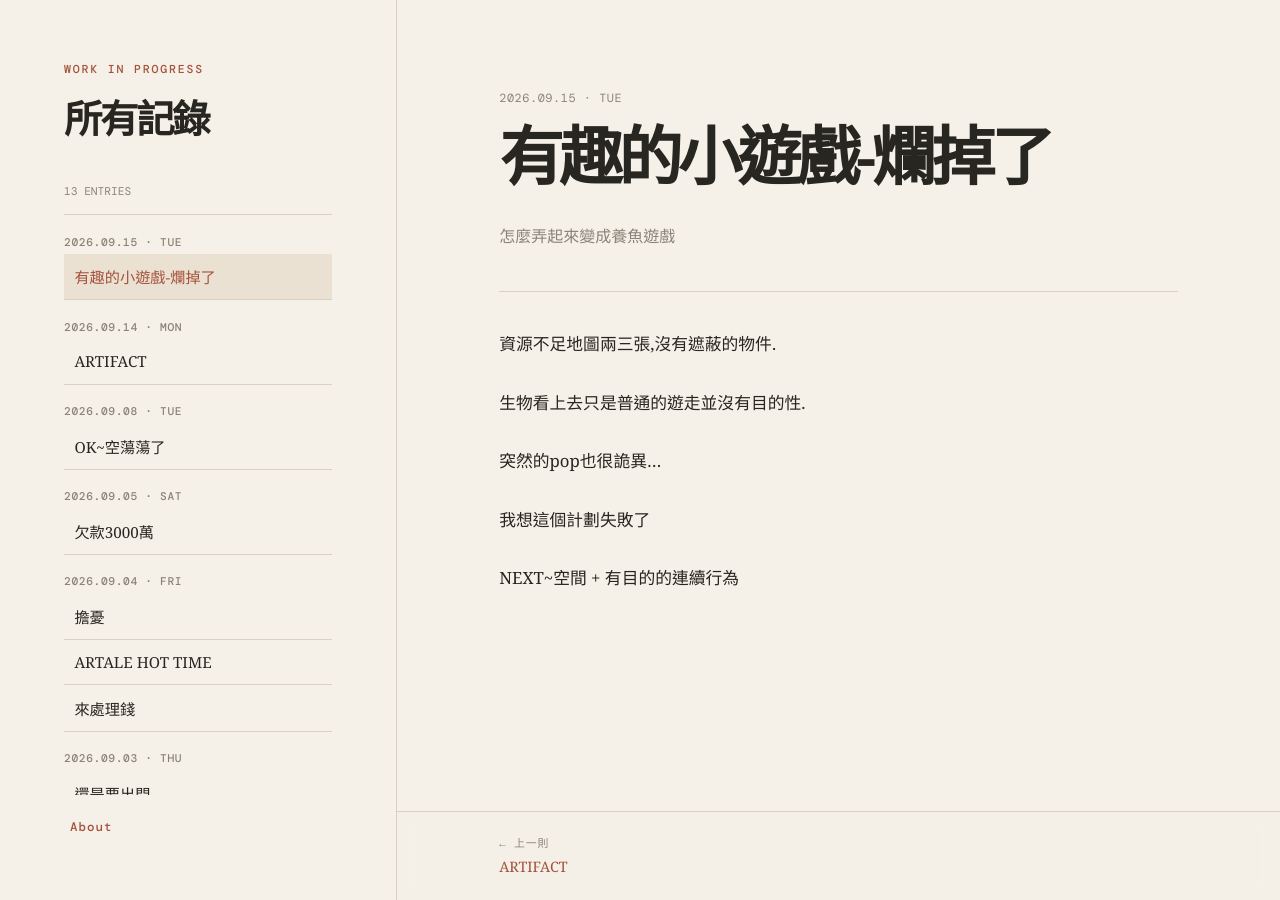
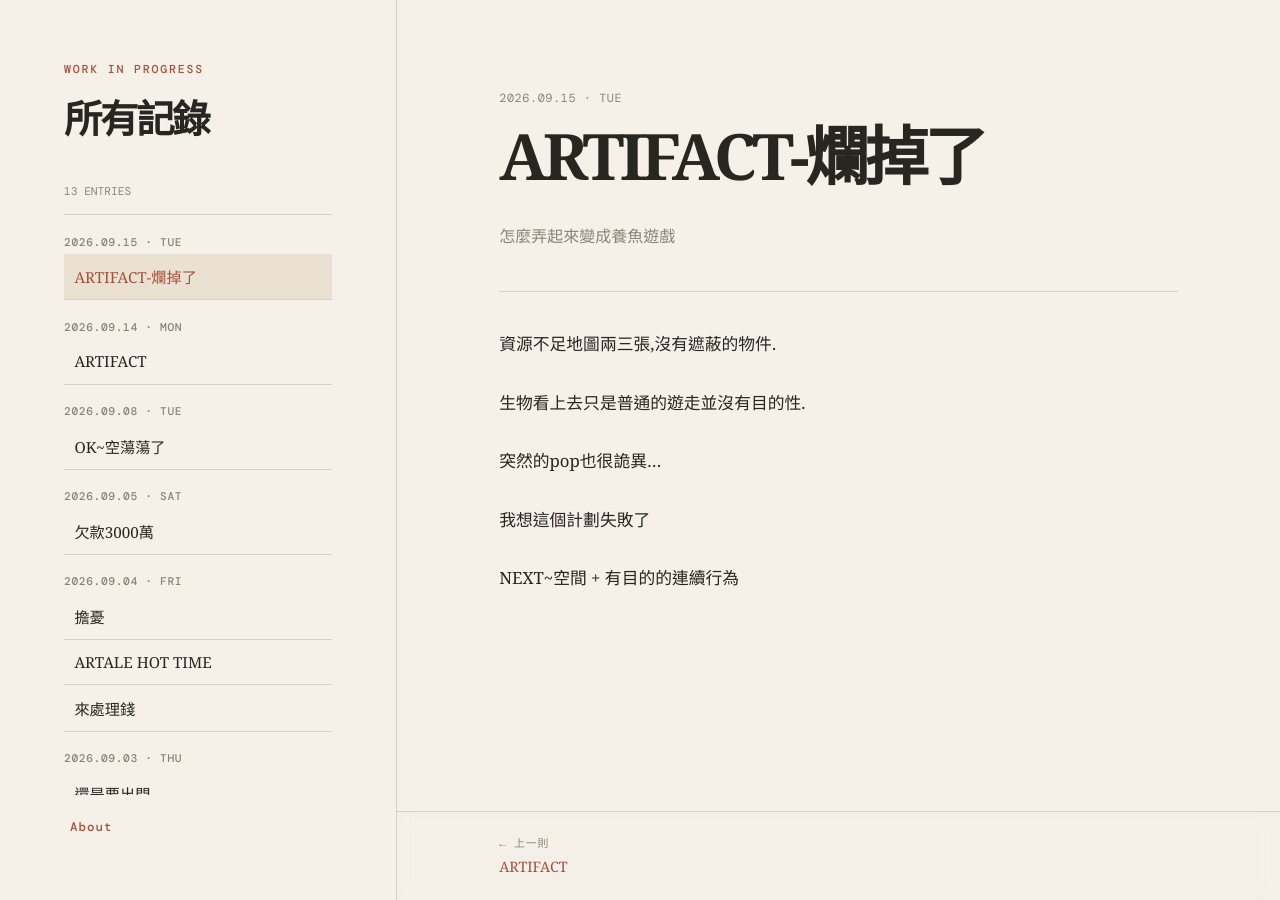
Before and after one commit to abc123994/abc123994.github.io, a Jekyll site: the page built from index.html, in a window 1280 px wide. Built offline with Jekyll 4.4.1, drawn with Linux system fonts in a browser that asks for light colours.

Commit message:
Rename 2026-09-15 diary entry

```diff
--- a/diary/2026-09-15/01.md
+++ b/diary/2026-09-15/01.md
@@ -1,5 +1,5 @@
 ---
-title: 有趣的小遊戲-爛掉了
+title: ARTIFACT-爛掉了
 summary: 怎麼弄起來變成養魚遊戲
 ---
 
```
